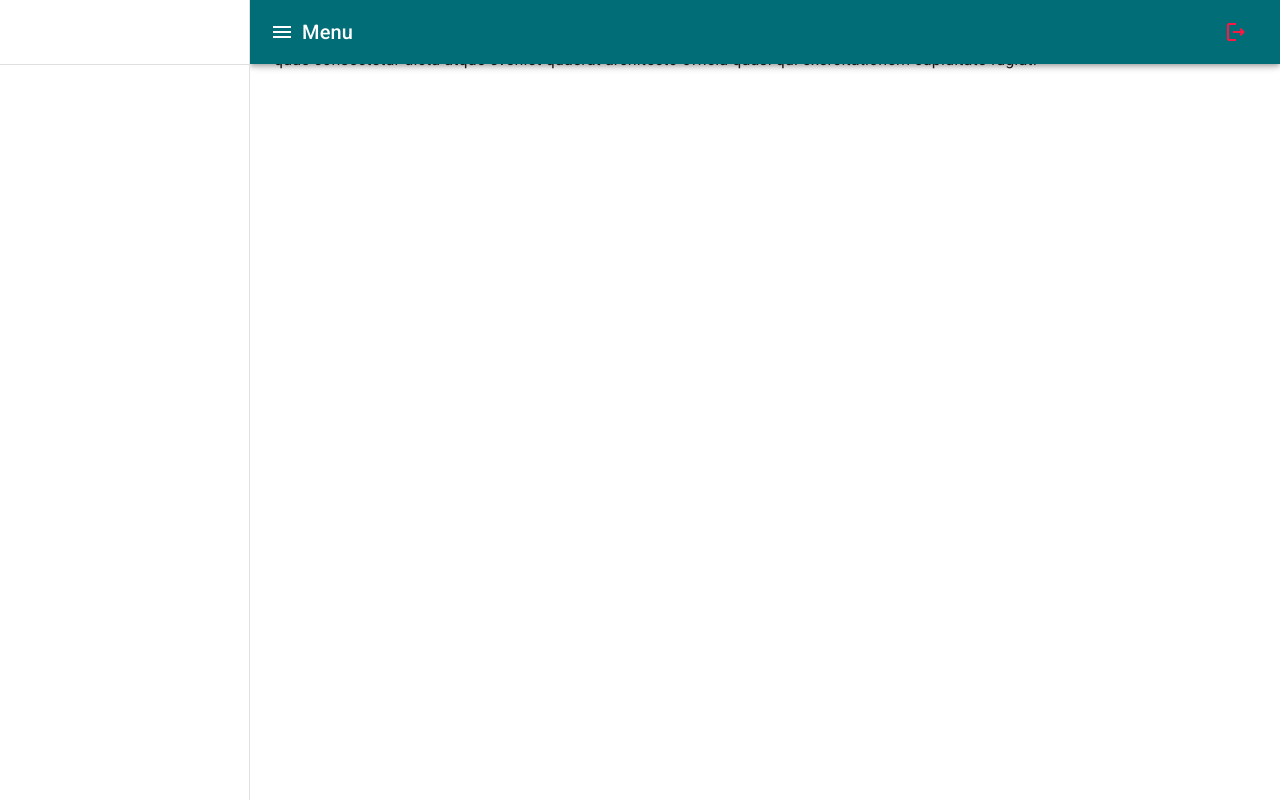
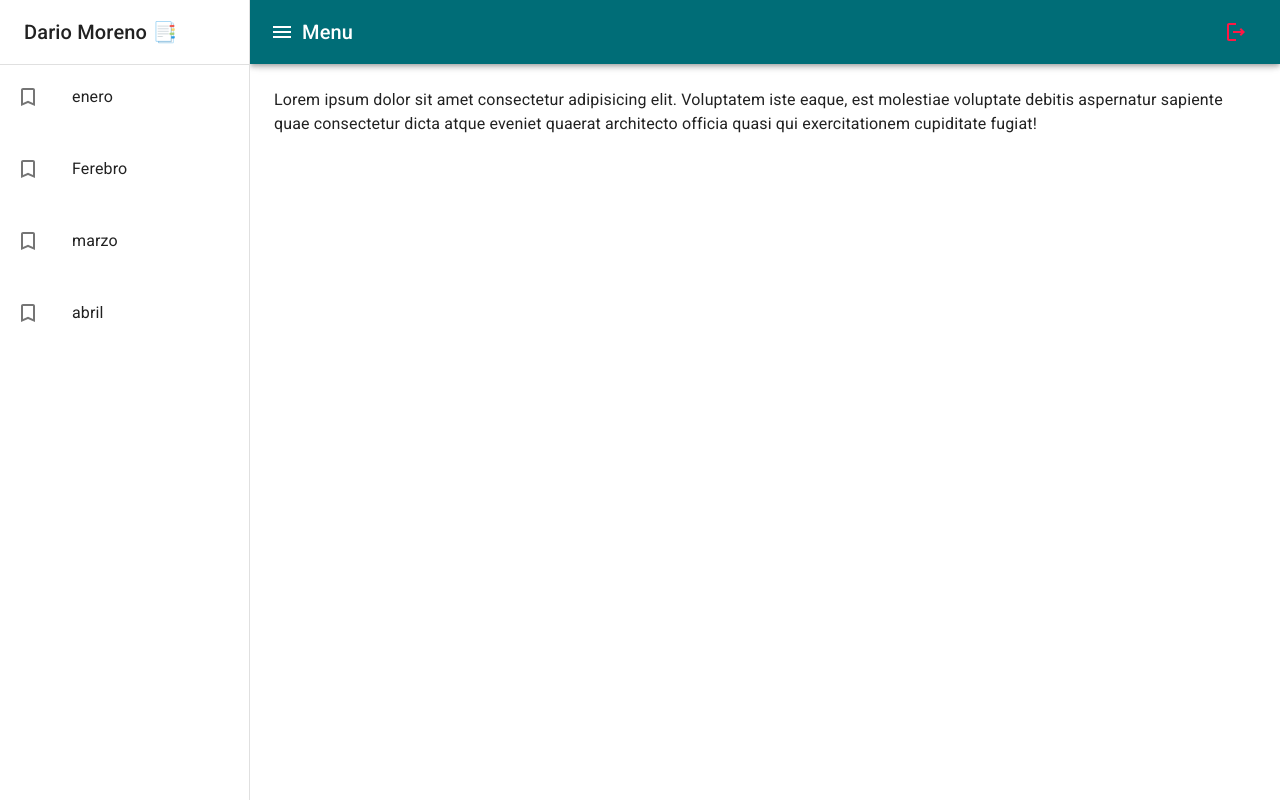
Before and after one commit to RunyShark/ToDo, a React (Vite) app in the folder client/: page / in a window 1280 px wide. Built offline with nearby package versions, Linux system fonts and the light colour scheme.

Commit message:
SideBar_NavBar_Drawe

```diff
--- a/client/src/ui/components/DrawerComponent.tsx
+++ b/client/src/ui/components/DrawerComponent.tsx
@@ -57,9 +57,9 @@ export const DrawerComponent = () => {
                   <ListItemButton>
                     <ListItemIcon>
                       {text === "Crear" ? (
-                        <NoteAdd />
+                        "📝"
                       ) : text === "Perfil" ? (
-                        <AccountCircle />
+                        "👥"
                       ) : (
                         <ExitToApp />
                       )}
--- a/client/src/ui/components/Sidebar.tsx
+++ b/client/src/ui/components/Sidebar.tsx
@@ -1,4 +1,17 @@
-import { Box, Divider, Drawer, List, Toolbar, Typography } from "@mui/material";
+import ListItemButton from "@mui/material/ListItemButton";
+import {
+  Box,
+  Divider,
+  Drawer,
+  List,
+  ListItem,
+  ListItemIcon,
+  ListItemText,
+  Toolbar,
+  Typography,
+} from "@mui/material";
+import { TurnedInNot } from "@mui/icons-material";
+import { Grid } from "@mui/material";
 
 export const SideBar = ({ drawerWidth }: { drawerWidth: number }) => {
   return (
@@ -16,14 +29,23 @@ export const SideBar = ({ drawerWidth }: { drawerWidth: number }) => {
       >
         <Toolbar>
           <Typography variant="h6" noWrap component="div">
-            {/* {displayName} */}
+            Dario Moreno 📑
           </Typography>
         </Toolbar>
         <Divider />
         <List>
-          {/* {notes.map((notes) => (
-            <CardNotes key={notes.id} {...notes} />
-          ))} */}
+          {["enero", "Ferebro", "marzo", "abril"].map((notes) => (
+            <ListItem key={notes} disablePadding sx={{ mb: 3 }}>
+              <ListItemButton>
+                <ListItemIcon>
+                  <TurnedInNot />
+                </ListItemIcon>
+                <Grid container>
+                  <ListItemText primary={notes} />
+                </Grid>
+              </ListItemButton>
+            </ListItem>
+          ))}
         </List>
       </Drawer>
     </Box>
--- a/client/src/ui/layout/TodoLayout.tsx
+++ b/client/src/ui/layout/TodoLayout.tsx
@@ -1,4 +1,4 @@
-import { Box } from "@mui/material";
+import { Box, Toolbar } from "@mui/material";
 import { SideBar, NavBar } from "../components";
 const drawerWidth = 250;
 
@@ -8,7 +8,7 @@ export const TodoLayout = ({ children }: { children: JSX.Element }) => {
       <NavBar drawerWidth={drawerWidth} />
       <SideBar drawerWidth={drawerWidth} />
       <Box component="main" sx={{ flexGrow: 1, p: 3 }}>
-        {/* Toolbar */}
+        <Toolbar />
         {children}
       </Box>
     </Box>
```
